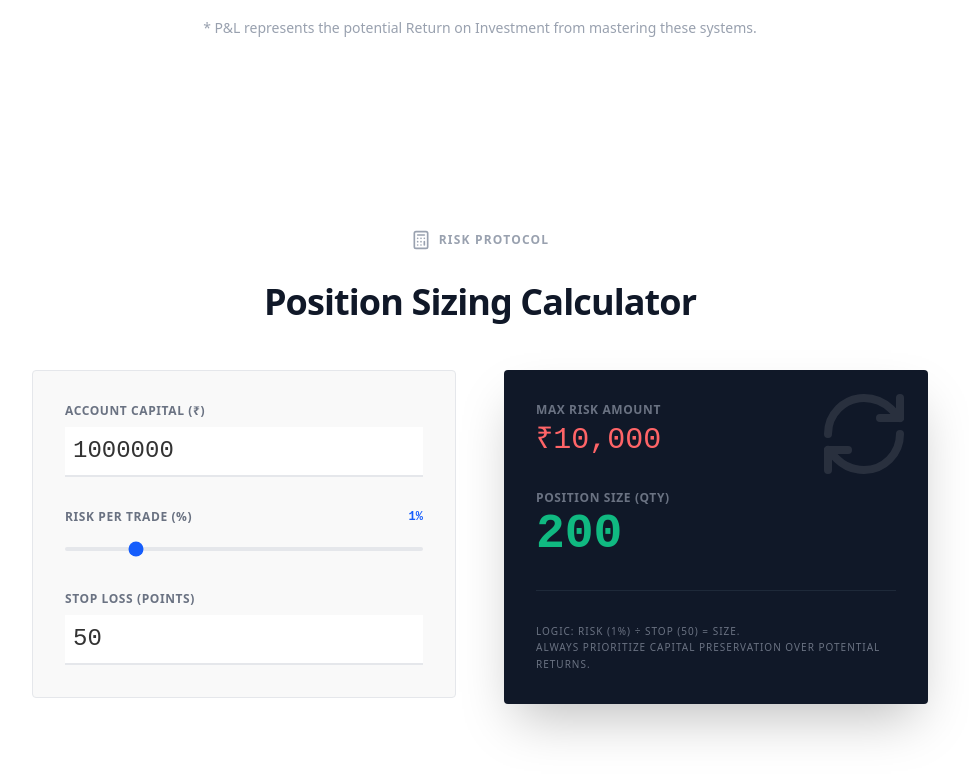
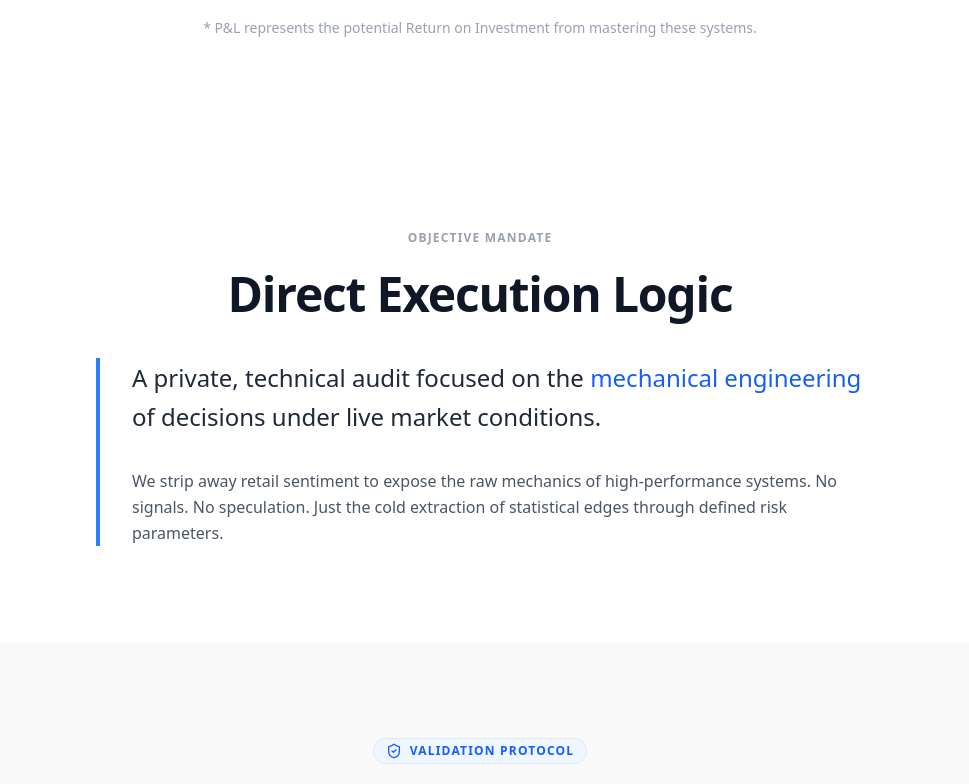
Before and after one commit to gaurav29-maker/gauravkhona.com, a Next.js app: page / in a window 1280 px wide. Shown: the part 1480-2264 px from the top of the page, without its empty margins (160-1129 px from the left). Built offline with nearby package versions, Linux system fonts and the light colour scheme.

Commit message:
refactor(ui): remove calculator component per user request

```diff
--- a/app/page.tsx
+++ b/app/page.tsx
@@ -1,7 +1,6 @@
 import Hero from "@/components/Hero";
 import WhatThisIs from "@/components/WhatThisIs";
 import Holdings from "@/components/Holdings";
-import RiskCalculator from "@/components/Calculator";
 import Eligibility from "@/components/Eligibility";
 import Pricing from "@/components/Pricing";
 import Footer from "@/components/Footer";
@@ -11,7 +10,6 @@ export default function Home() {
     <main className="min-h-screen bg-background">
       <Hero />
       <Holdings />
-      <RiskCalculator />
       <WhatThisIs />
       <Eligibility />
       <Pricing />
--- a/components/Calculator.tsx
+++ /dev/null
@@ -1,106 +0,0 @@
-"use client";
-
-import { useState, useEffect } from "react";
-import { Calculator as CalcIcon, RefreshCw } from "lucide-react";
-
-export default function RiskCalculator() {
-    const [accountSize, setAccountSize] = useState<number>(1000000);
-    const [riskPerTrade, setRiskPerTrade] = useState<number>(1);
-    const [stopLoss, setStopLoss] = useState<number>(50);
-
-    // Outputs
-    const [riskAmount, setRiskAmount] = useState<number>(0);
-    const [positionQty, setPositionQty] = useState<number>(0);
-    const [leverage, setLeverage] = useState<number>(1);
-
-    useEffect(() => {
-        const risk = (accountSize * riskPerTrade) / 100;
-        setRiskAmount(risk);
-        // Position Size = Risk / Stop Loss
-        const qty = Math.floor(risk / stopLoss);
-        setPositionQty(qty > 0 ? qty : 0);
-    }, [accountSize, riskPerTrade, stopLoss]);
-
-    return (
-        <section className="py-24 px-6 bg-white border-b border-gray-100">
-            <div className="max-w-4xl mx-auto">
-                <div className="flex items-center gap-2 mb-8 justify-center">
-                    <CalcIcon className="w-5 h-5 text-gray-400" />
-                    <span className="text-xs font-bold text-gray-400 uppercase tracking-widest">Risk Protocol</span>
-                </div>
-
-                <h2 className="text-3xl md:text-4xl font-black text-gray-900 tracking-tight text-center mb-12">
-                    Position Sizing Calculator
-                </h2>
-
-                <div className="grid grid-cols-1 md:grid-cols-2 gap-8 md:gap-12 items-start">
-                    {/* INPUTS */}
-                    <div className="space-y-6 md:space-y-8 bg-[#F9F9F9] p-6 md:p-8 rounded border border-gray-200">
-                        <div>
-                            <label className="block text-xs font-bold text-gray-500 uppercase tracking-wider mb-2">Account Capital (₹)</label>
-                            <input
-                                type="number"
-                                value={accountSize}
-                                onChange={(e) => setAccountSize(Number(e.target.value))}
-                                className="w-full text-2xl font-mono p-2 bg-white border-b-2 border-gray-200 focus:border-blue-500 focus:outline-none transition-colors"
-                            />
-                        </div>
-
-                        <div>
-                            <div className="flex justify-between mb-2">
-                                <label className="text-xs font-bold text-gray-500 uppercase tracking-wider">Risk Per Trade (%)</label>
-                                <span className="text-xs font-mono font-bold text-blue-600">{riskPerTrade}%</span>
-                            </div>
-                            <input
-                                type="range"
-                                min="0.1"
-                                max="5"
-                                step="0.1"
-                                value={riskPerTrade}
-                                onChange={(e) => setRiskPerTrade(Number(e.target.value))}
-                                className="w-full accent-blue-600 h-1 bg-gray-200 rounded-lg appearance-none cursor-pointer"
-                            />
-                        </div>
-
-                        <div>
-                            <label className="block text-xs font-bold text-gray-500 uppercase tracking-wider mb-2">Stop Loss (Points)</label>
-                            <input
-                                type="number"
-                                value={stopLoss}
-                                onChange={(e) => setStopLoss(Number(e.target.value))}
-                                className="w-full text-2xl font-mono p-2 bg-white border-b-2 border-gray-200 focus:border-red-500 focus:outline-none transition-colors"
-                            />
-                        </div>
-                    </div>
-
-                    {/* OUTPUTS */}
-                    <div className="bg-gray-900 text-white p-8 rounded shadow-2xl relative overflow-hidden">
-                        <div className="absolute top-0 right-0 p-4 opacity-10">
-                            <RefreshCw className="w-24 h-24 text-white" />
-                        </div>
-
-                        <div className="relative z-10 space-y-8">
-                            <div>
-                                <p className="text-xs font-bold text-gray-500 uppercase tracking-wider mb-1">Max Risk Amount</p>
-                                <p className="text-3xl font-mono text-red-400">₹{riskAmount.toLocaleString()}</p>
-                            </div>
-
-                            <div>
-                                <p className="text-xs font-bold text-gray-500 uppercase tracking-wider mb-1">Position Size (Qty)</p>
-                                <p className="text-5xl font-mono font-bold text-[#10B981]">{positionQty}</p>
-                            </div>
-
-                            <div className="pt-8 border-t border-gray-800">
-                                <p className="text-[10px] text-gray-500 uppercase tracking-widest leading-relaxed">
-                                    Logic: Risk ({riskPerTrade}%) ÷ Stop ({stopLoss}) = Size.
-                                    <br />
-                                    Always prioritize capital preservation over potential returns.
-                                </p>
-                            </div>
-                        </div>
-                    </div>
-                </div>
-            </div>
-        </section>
-    );
-}
```
